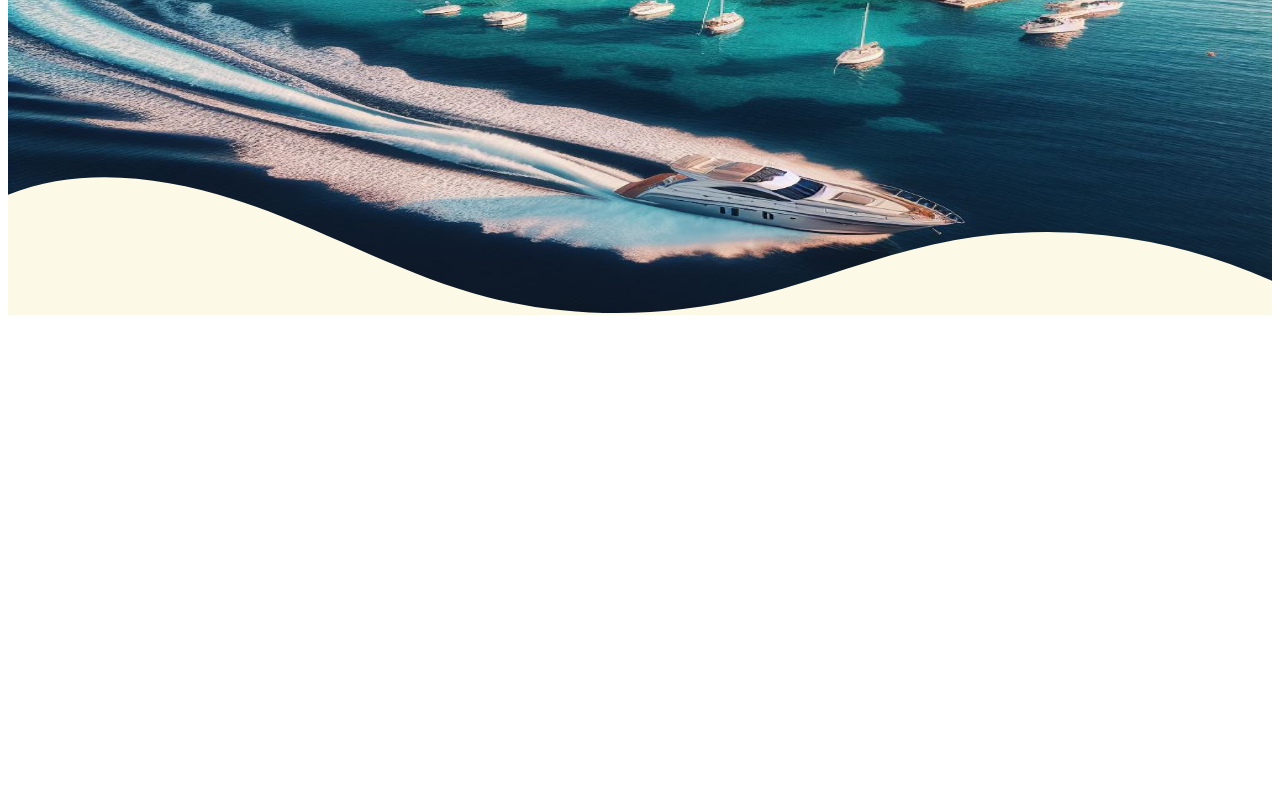
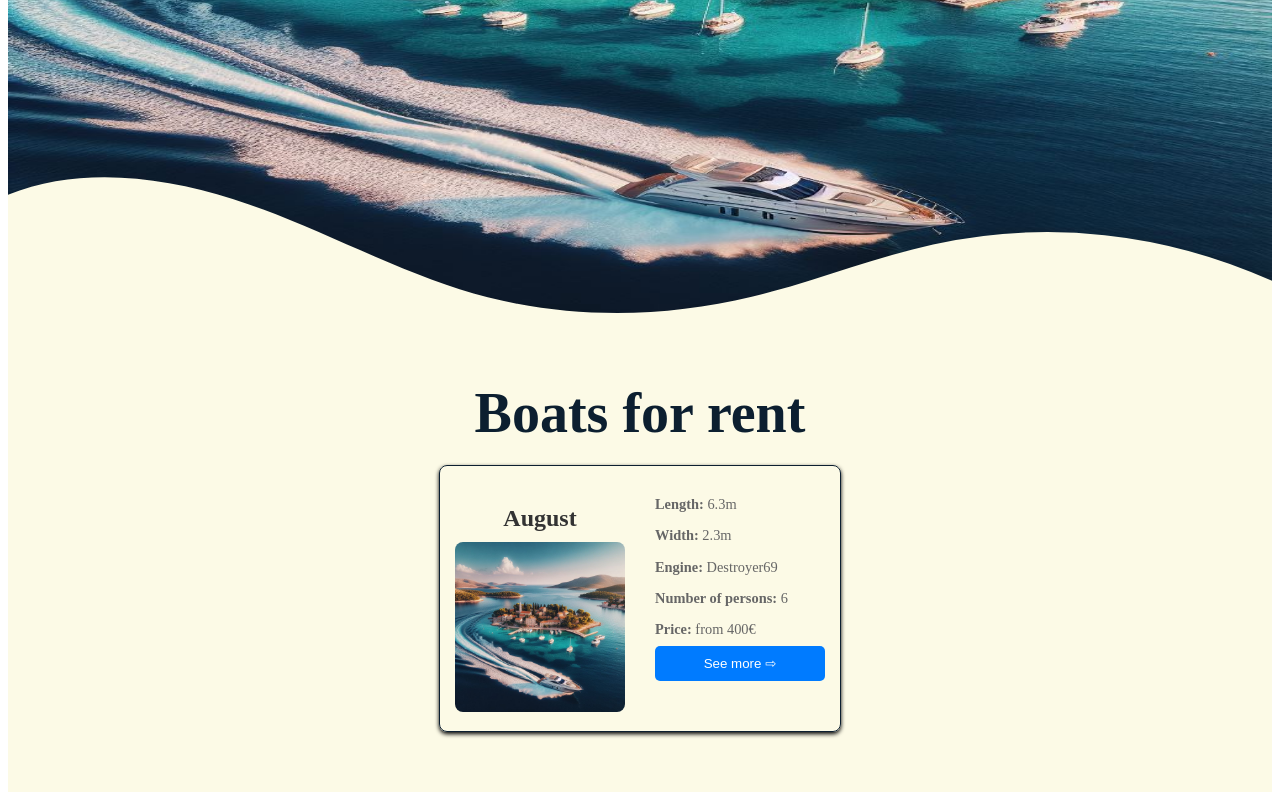
Before and after one commit to simecki123/RentABoatMateoMatkovic, a React (Vite) app in the folder Mateo-rent-a-boat-page/: page / in a window 1280 px wide. Shown: the part 693-1493 px from the top of the page. Before the commit the page ends 1016 px from the top, so only its background shows below. Built offline with nearby package versions, Linux system fonts and the light colour scheme.

Commit message:
Creating boat card component

```diff
--- a/Mateo-rent-a-boat-page/package.json
+++ b/Mateo-rent-a-boat-page/package.json
@@ -11,7 +11,8 @@
   },
   "dependencies": {
     "react": "^18.2.0",
-    "react-dom": "^18.2.0"
+    "react-dom": "^18.2.0",
+    "react-router-dom": "^6.22.3"
   },
   "devDependencies": {
     "@types/react": "^18.2.66",
--- a/Mateo-rent-a-boat-page/src/App.jsx
+++ b/Mateo-rent-a-boat-page/src/App.jsx
@@ -1,16 +1,18 @@
 
 import './App.css'
-import HeaderComponent from './HeaderComponents/HeaderComponent'
-import BoatPictureComponent from './Pictures-of-boat-components/BoatPictureComponent'
+import { BrowserRouter as Router, Route, Routes } from 'react-router-dom';
+import MainPageComponent from './MainPageComponent/MainPageComponent';
+
 
 function App() {
 
 
   return (
-    <>
-      <HeaderComponent />
-      <BoatPictureComponent />
-    </>
+    <Router>
+      <Routes>
+        <Route path="/" element={<MainPageComponent />} />
+      </Routes>
+    </Router>
   )
 }
 
--- /dev/null
+++ b/Mateo-rent-a-boat-page/src/Boats-for-rent-component/Boat-for-rent-style.css
@@ -0,0 +1,26 @@
+
+.boats-about-us-container {
+    background-color: #fcfae6;
+    display: flex;
+    flex-direction: column;
+    align-items: center;
+    padding: 20px;
+}
+
+.boats-for-rent-title {
+    text-align: center;
+    margin-bottom: 20px;
+}
+
+h2 {
+    font-size: 3.5rem;
+    margin-bottom: 20px;
+    color: #0c1f30;
+}
+
+.allboats-for-rent {
+    display: flex;
+    flex-wrap: wrap;
+    justify-content: center;
+    gap: 20px;
+}
--- /dev/null
+++ b/Mateo-rent-a-boat-page/src/Boats-for-rent-component/Boat-forRent-Card-Component/BoatCard.css
@@ -0,0 +1,70 @@
+/* Boat Card Container */
+.boat-container {
+    display: flex;
+    border: 1px solid #0c1f30;
+    box-shadow: 0 2px 4px rgba(0, 0, 0, 2);
+    border-radius: 8px;
+    overflow: hidden;
+    transition: transform 0.3s ease;
+    max-width: 400px; /* Adjust max-width as needed */
+    margin-bottom: 20px;
+}
+
+/* Hover Effect */
+.boat-container:hover {
+    transform: translateY(-5px);
+}
+
+/* Boat Details (Left Side) */
+.boat-details {
+    flex: 1;
+    padding: 15px;
+    display: flex;
+    flex-direction: column;
+    justify-content: space-between;
+}
+
+h3 {
+    font-size: 1.5rem;
+    color: #333;
+    margin-bottom: 10px;
+}
+
+/* Boat Image (Within Boat Details) */
+
+
+.mini-boat-img {
+    width: 100%;
+    height: auto;
+    border-radius: 8px;
+}
+
+/* Boat Info (Right Side) */
+.boat-info {
+    flex: 1;
+    padding: 15px;
+}
+
+/* Left-align the text within .data */
+.data {
+    font-size: 0.9rem;
+    color: #666;
+    margin-bottom: 8px;
+    text-align: left; /* Align text to the left */
+}
+
+.see-more-btn {
+    display: block;
+    width: 100%;
+    padding: 10px;
+    background-color: #007bff;
+    color: #fff;
+    border: none;
+    border-radius: 5px;
+    cursor: pointer;
+    transition: background-color 0.3s ease;
+}
+
+.see-more-btn:hover {
+    background-color: #0056b3;
+}
--- /dev/null
+++ b/Mateo-rent-a-boat-page/src/Boats-for-rent-component/Boat-forRent-Card-Component/BoatCard.jsx
@@ -0,0 +1,41 @@
+import React from 'react';
+import PropTypes from 'prop-types';
+import './BoatCard.css'; // Import CSS for BoatCardComponent
+
+function BoatCardComponent({ boat }) {
+    const {img, name, length, width, engine, persons, price } = boat;
+
+    return (
+        <div className="boat-container">
+            <div className="boat-details">
+                <h3 className="title">{name}</h3>
+                <div className="boat-image">
+                    <img className="mini-boat-img" src={img} alt={name} />
+                </div>
+            </div>
+            <div className="boat-info">
+                <p className='data'><strong>Length:</strong> {length}</p>
+                <p className='data'><strong>Width:</strong> {width}</p>
+                <p className='data'><strong>Engine:</strong> {engine}</p>
+                <p className='data'><strong>Number of persons:</strong> {persons}</p>
+                <p className='data'><strong>Price:</strong> {price}</p>
+                <button className='see-more-btn'>See more &#8680;</button>
+            </div>
+        </div>
+    );
+}
+
+// PropTypes for BoatCardComponent
+BoatCardComponent.propTypes = {
+    boat: PropTypes.shape({
+        img: PropTypes.any.isRequired,
+        name: PropTypes.string.isRequired,
+        length: PropTypes.string.isRequired,
+        width: PropTypes.string.isRequired,
+        engine: PropTypes.string.isRequired,
+        persons: PropTypes.string.isRequired,
+        price: PropTypes.string.isRequired,
+    }).isRequired,
+};
+
+export default BoatCardComponent;
--- a/Mateo-rent-a-boat-page/src/Boats-for-rent-component/BoatForRentComponent.jsx
+++ b/Mateo-rent-a-boat-page/src/Boats-for-rent-component/BoatForRentComponent.jsx
@@ -1,11 +1,31 @@
+import './Boat-for-rent-style.css';
+import BoatCardComponent from './Boat-forRent-Card-Component/BoatCard';
+import boat1 from '../assets/boat1.jpg';
 
 function BoatsForRentComponent() {
-    return(
-        <>
+    const boats = [{
+        "img": boat1,
+        "name": "August",
+        "length": "6.3m",
+        "width": "2.3m",
+        "engine": "Destroyer69",
+        "persons": "6",
+        "price": "from 400€"
+    }];
 
-        </>
+    return (
+        <div className="boats-about-us-container">
+            <div className="boats-for-rent-title">
+                <h2 className="title-for-rent-boats">Boats for rent</h2>
+
+                <div className='allboats-for-rent'>
+                    {boats.map((boat, index) => (
+                        <BoatCardComponent key={index} boat={boat} />
+                    ))}
+                </div>
+            </div>
+        </div>
     );
-
 }
 
 export default BoatsForRentComponent;
--- /dev/null
+++ b/Mateo-rent-a-boat-page/src/MainPageComponent/MainPageComponent.jsx
@@ -0,0 +1,15 @@
+import BoatsForRentComponent from '../Boats-for-rent-component/BoatForRentComponent'
+import HeaderComponent from '../HeaderComponents/HeaderComponent'
+import BoatPictureComponent from '../Pictures-of-boat-components/BoatPictureComponent'
+
+function MainPageComponent(){
+    return (
+        <>
+          <HeaderComponent />
+          <BoatPictureComponent />
+          <BoatsForRentComponent />
+        </>
+      )
+}
+
+export default MainPageComponent;
--- a/Mateo-rent-a-boat-page/src/Pictures-of-boat-components/BoatPictureComponent.jsx
+++ b/Mateo-rent-a-boat-page/src/Pictures-of-boat-components/BoatPictureComponent.jsx
@@ -36,7 +36,7 @@ function BoatPictureComponent() {
                 <img className="boat-image" src={boatImages[currentImageIndex]} alt="Boat" />
                 <div className="content-overlay">
                     <div className="centered">
-                        <h2>Rent a Boat</h2>
+                        <h2 className='rent-a-boat-title'>Rent a Boat</h2>
                         <div className="social-media-icons">
                             <a href="https://www.instagram.com" target="_blank" rel="noopener noreferrer">
                                 <button className='social-media-button'><img className='social-media-icon' src={instagram} alt="Instagram" /></button>
--- a/Mateo-rent-a-boat-page/src/Pictures-of-boat-components/BoatPictureStyle.css
+++ b/Mateo-rent-a-boat-page/src/Pictures-of-boat-components/BoatPictureStyle.css
@@ -56,8 +56,8 @@
 
 .boat-image {
     width: 100%;
-    height: auto;
-    max-height: 700px; /* Maintain aspect ratio */
+    height: auto; /* Maintain aspect ratio */
+    max-height: 700px;
     display: block;
 }
 
```
Also changed, not shown: 1 other file (tests, documents, lock files or other folders).
